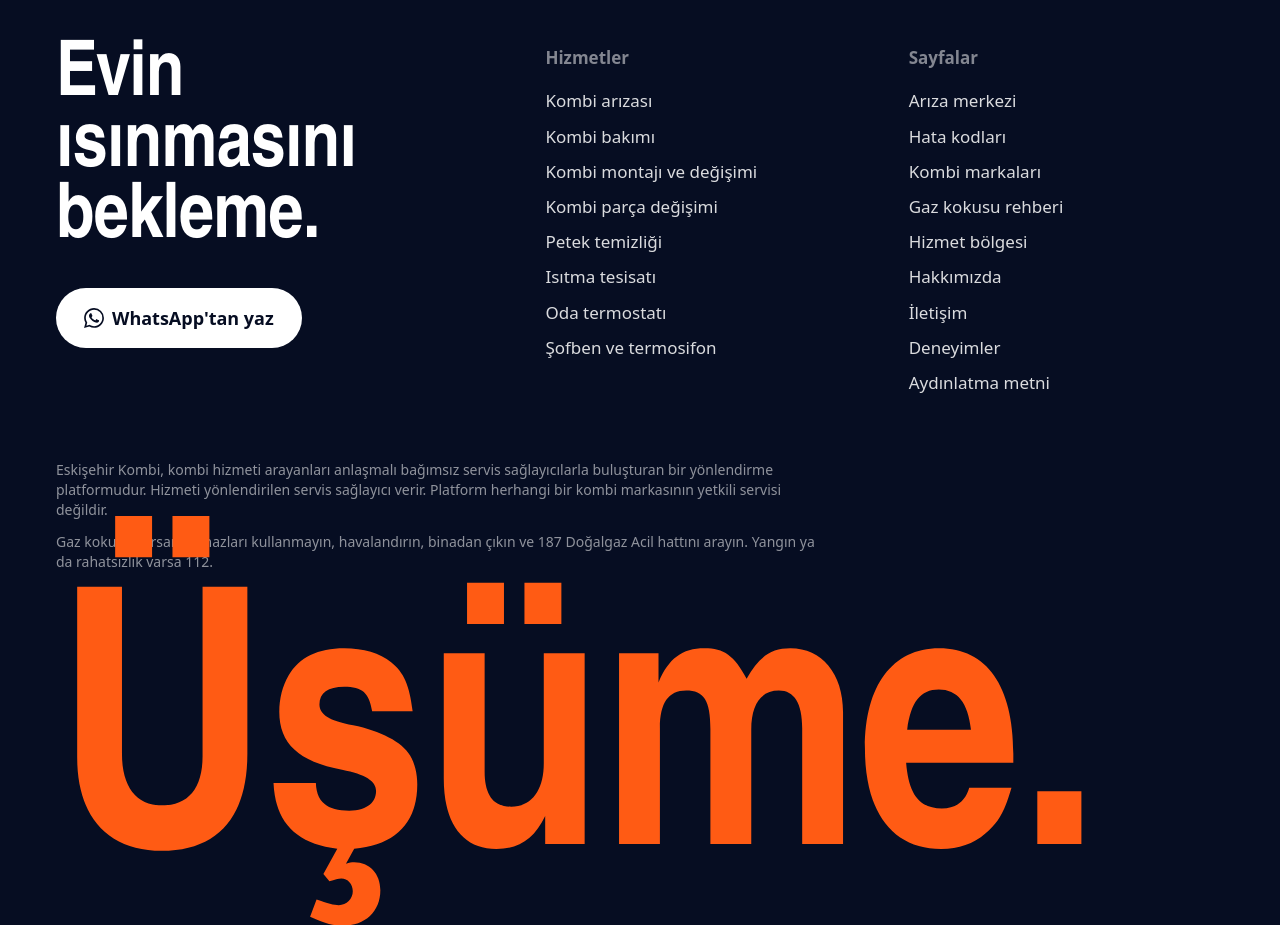
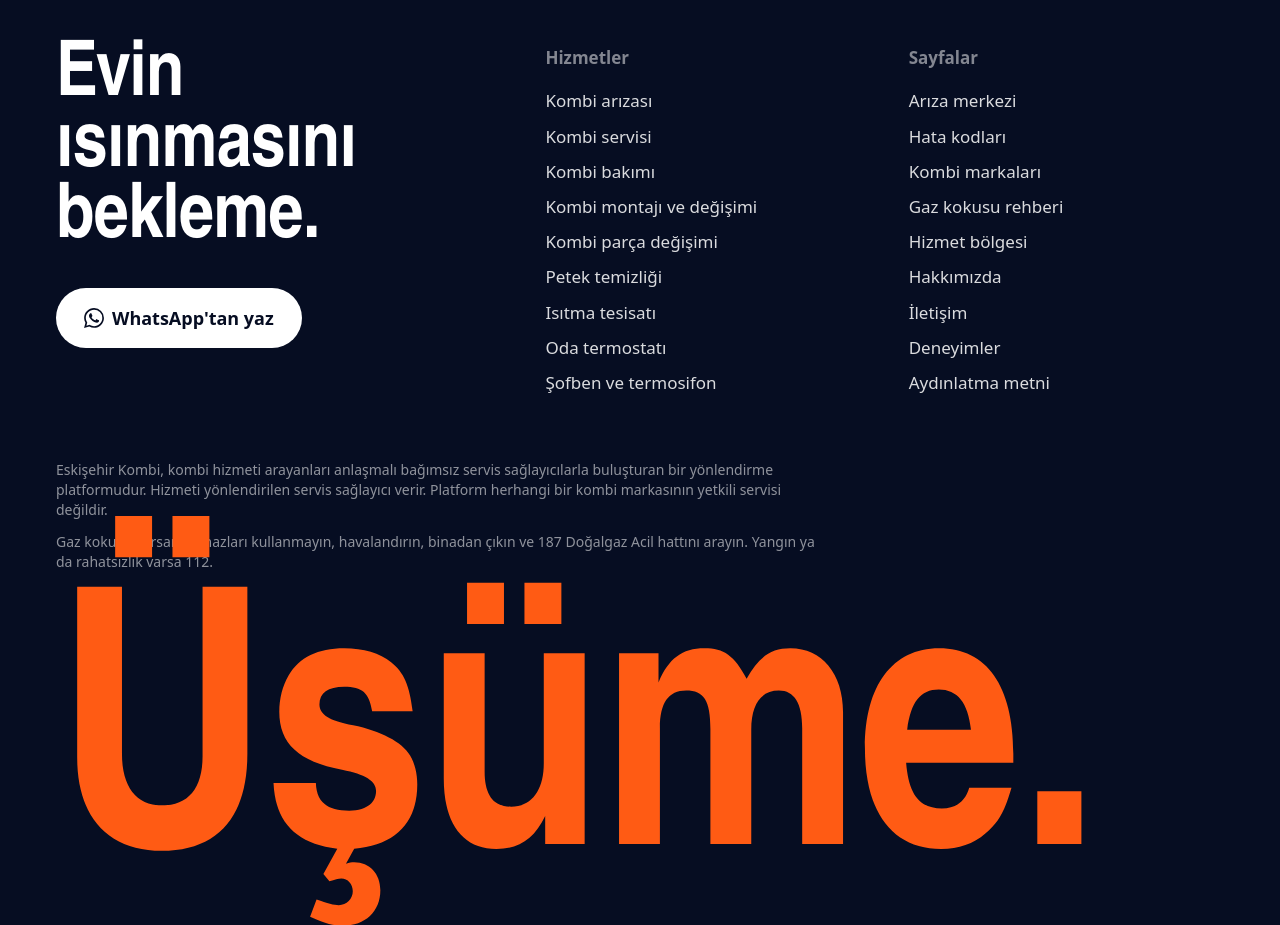
Before and after one commit to OrkunTkl/Eskisehir-Kombi-Tamir, a Next.js app: page /ariza-merkezi in a window 1280 px wide. Shown: the part 3260-4185 px from the top of the page. Built offline with nearby package versions, Linux system fonts and the light colour scheme; no server answers.

Commit message:
Add Eskişehir kombi servisi page and target 'kombi servisi' in home metadata

```diff
--- a/app/[service]/page.tsx
+++ b/app/[service]/page.tsx
@@ -1,7 +1,8 @@
 import { notFound } from "next/navigation";
 import { services } from "@/data/services";
 import { problems } from "@/data/problems";
-import { serviceContent } from "@/data/seo-content";
+import { serviceContent as baseContent } from "@/data/seo-content";
+import { extraServiceContent } from "@/data/service-extra";
 import Link from "next/link";
 import { Cta } from "@/components/Cta";
 import { JsonLd } from "@/components/JsonLd";
@@ -9,6 +10,8 @@ import { FaqSection } from "@/components/Faq";
 import { Article } from "@/components/Article";
 import { CallbackSection } from "@/components/CallbackSection";
 import { meta, breadcrumb, serviceSchema } from "@/lib/seo";
+
+const serviceContent = { ...baseContent, ...extraServiceContent };
 
 export const dynamicParams = false;
 export const generateStaticParams = () =>
--- a/app/page.tsx
+++ b/app/page.tsx
@@ -10,8 +10,8 @@ import { ForumSection } from "@/components/ForumSection";
 import { CallbackSection } from "@/components/CallbackSection";
 
 export const metadata = meta(
-  "Eskişehir Kombi Tamiri | Kombi Arıza, Bakım ve Montaj",
-  "Eskişehir'de kombi arızası, bakım ve montaj için sorununuzu belirleyin, güvenli ilk adımları öğrenin ve uygun kombi ustasına ulaşın.",
+  "Eskişehir Kombi Servisi ve Tamiri | Arıza, Bakım, Montaj",
+  "Eskişehir'de kombi servisi arıyorsanız sorununuzu belirleyin, güvenli ilk adımları öğrenin ve WhatsApp'tan uygun kombi ustasına yönlendirilin.",
   "/",
 );
 
--- /dev/null
+++ b/data/service-extra.ts
@@ -0,0 +1,66 @@
+import type { ServiceContent } from "@/data/seo-content";
+
+// seo-content.ts'e dokunmadan eklenen hizmet sayfaları. [service]/page.tsx bunu birleştirir.
+export const extraServiceContent: Record<string, ServiceContent> = {
+  "eskisehir-kombi-servisi": {
+    title: "Eskişehir Kombi Servisi | Servis Çağırmadan Önce Bilmeniz Gerekenler",
+    description:
+      "Eskişehir'de kombi servisi arıyorsanız: servis nasıl işler, yetkili ve bağımsız servis farkı, ustaya ne söylenmeli. WhatsApp'tan talebinizi iletin.",
+    h1: "Eskişehir kombi servisi: çağırmadan önce neleri bilmelisiniz?",
+    lead: "Kombi servisi çağırmak çoğu zaman acil bir anda olur. Servis türünü, ustaya vereceğiniz bilgiyi ve gelişte neye dikkat edeceğinizi önceden bilmek hem zamandan hem paradan tasarruf ettirir.",
+    sections: [
+      {
+        h: "Kombi servisi ne demek?",
+        p: "Kombi servisi; arıza tespiti, onarım, parça değişimi ve yıllık bakım işlerinin tamamını kapsayan genel bir ifadedir. Eskişehir'de bu işleri markaların yetkili servisleri de, bağımsız kombi ustaları da yapar. Hangisini seçeceğiniz kombinin garanti durumuna, markasına ve işin aciliyetine bağlıdır.",
+      },
+      {
+        h: "Yetkili servis ve bağımsız servis farkı",
+        p: "Yetkili servis, markanın resmi ağında çalışır; garanti kapsamındaki arızalarda genellikle ilk başvuru adresidir. Bağımsız servis ise markadan bağımsız çalışan usta ya da firmadır; garantisi bitmiş kombilerde ve bakım, petek, tesisat gibi işlerde sık tercih edilir. Garanti durumunu kombinin garanti belgesinden ya da fatura tarihinden kontrol edin; emin değilseniz önce markanın müşteri hattına sorun.",
+      },
+      {
+        h: "Bu platform nasıl çalışır?",
+        p: "Bu site kombi hizmetini kendisi vermez ve herhangi bir markanın yetkili servisi değildir. Sorununuzu WhatsApp ya da form ile iletirsiniz; işin türüne ve ilçenize göre uygun bağımsız servis sağlayıcıyla görüşmenizi sağlarız. Fiyat ve işin kapsamı, hizmeti verecek servis sağlayıcıyla belirlenir.",
+      },
+      {
+        h: "Servis çağırmadan önce hazırlanın",
+        p: "Kombinin marka ve modelini, ekrandaki hata kodunu, basınç göstergesindeki değeri ve sorunun ne zaman başladığını not edin. Ekranın fotoğrafını çekin, ses varsa kısa bir video kaydedin. Sorunun yalnızca ısıtmada mı yoksa sıcak su alırken mi çıktığını belirtmek, ustanın doğru parçayla gelme ihtimalini artırır.",
+      },
+      {
+        h: "Usta gelince neye dikkat edin?",
+        p: "Arızanın nedenini ve yapılacak işlemi başlamadan açıklamasını isteyin. Değiştirilecek parçanın ne olduğunu ve fiyatını işlemden önce öğrenin. İşlem sonunda parça ve işçilik garantisinin süresini ve kapsamını sorun, mümkünse yazılı alın. Gazla ilgili işlerin belgeli ve yetkili kişilerce yapılması gerekir.",
+      },
+      {
+        h: "Eskişehir'de hangi ilçeler için talep alınır?",
+        p: "Tepebaşı ve Odunpazarı başta olmak üzere Eskişehir'in ilçelerinden gelen talepler değerlendirilir. Talebinizde mahalle ya da ilçenizi yazmanız, uygun servis sağlayıcıyı bulmayı hızlandırır. Hizmet verilebilirlik ve süre ilçeye ve yoğunluğa göre değişir.",
+      },
+      {
+        h: "Ne zaman beklemeden destek istemelisiniz?",
+        p: "Su sızıntısı, resetten sonra geri gelen hata kodu, ateşleme sırasında patlama benzeri ses ya da yanık kokusu varsa kombiyi kapatın ve destek isteyin. Gaz kokusu varsa önce pencereleri açın, elektrik düğmelerine dokunmayın ve 187 Doğalgaz Acil hattını arayın.",
+      },
+    ],
+    problems: ["kombi-isitmiyor", "kombi-hata-kodu", "kombi-basinc-dusuyor", "kombi-gaz-kokusu"],
+    services: ["kombi-ariza", "kombi-bakim", "kombi-parca-degisimi"],
+    faq: [
+      {
+        q: "Kombi servisi ile kombi tamiri aynı şey mi?",
+        a: "Günlük kullanımda aynı anlamda kullanılır. Servis; arıza tespiti, tamir, parça değişimi ve bakımı kapsayan genel bir başlıktır, tamir ise onarım kısmını anlatır.",
+      },
+      {
+        q: "Garantideki kombi için hangi servise başvurmalıyım?",
+        a: "Garanti kapsamındaki arızalarda genellikle önce markanın yetkili servisine ya da müşteri hattına başvurmak gerekir. Garanti bittiyse bağımsız servis de seçebilirsiniz.",
+      },
+      {
+        q: "Bu site yetkili servis mi?",
+        a: "Hayır. Bu platform kombi hizmetini kendisi vermez; talebinizi uygun bağımsız servis sağlayıcıya yönlendirir.",
+      },
+      {
+        q: "Servis ücreti nasıl belirlenir?",
+        a: "Ücret; arızanın türüne, değişecek parçaya ve işçiliğe göre servis sağlayıcıyla belirlenir. İşleme başlamadan önce kapsamı ve fiyatı netleştirin.",
+      },
+      {
+        q: "Talebimi nasıl iletirim?",
+        a: "Sayfadaki WhatsApp düğmesinden sorununuzu, kombinin markasını ve ilçenizi yazmanız yeterlidir.",
+      },
+    ],
+  },
+};
--- a/data/services.ts
+++ b/data/services.ts
@@ -1,6 +1,7 @@
 export type Service = { slug: string; title: string; desc: string };
 export const services: Service[] = [
   { slug: "kombi-ariza", title: "Kombi arızası", desc: "Isıtmıyor, ateş almıyor, hata veriyor. Önce ne olduğunu anlayın, sonra usta çağırın." },
+  { slug: "eskisehir-kombi-servisi", title: "Kombi servisi", desc: "Servis çağırmadan önce bilmeniz gerekenler: nasıl işler, neye bakılır, ustaya ne söylenir." },
   { slug: "kombi-bakim", title: "Kombi bakımı", desc: "Yıllık bakımda neler kontrol edilir, ne zaman yaptırılır, ne kadar sürer." },
   { slug: "kombi-montaj", title: "Kombi montajı ve değişimi", desc: "Yeni kombi ya da eskisini değiştirme. Başlamadan bilmeniz gerekenler." },
   { slug: "kombi-parca-degisimi", title: "Kombi parça değişimi", desc: "Eşanjör, pompa, genleşme tankı, üç yollu vana ve diğer parçalar." },
```
